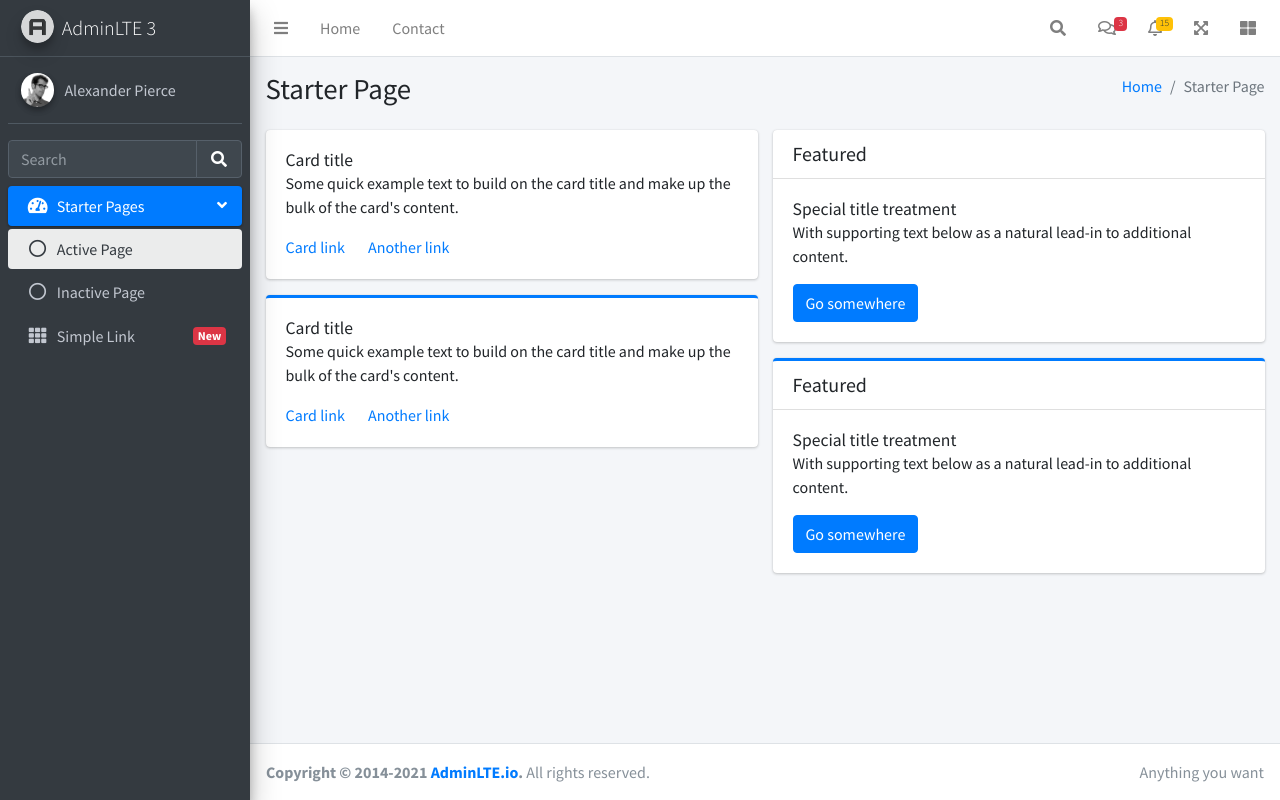
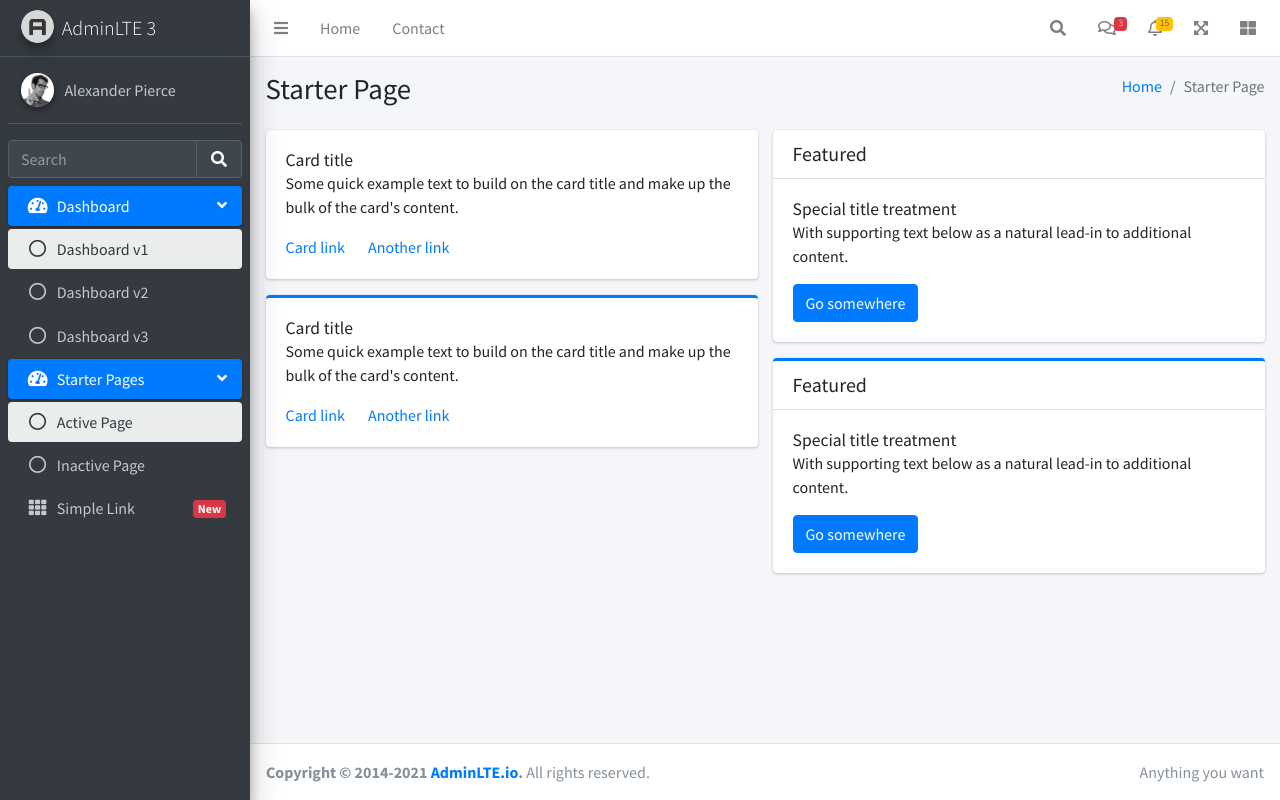
Before and after one commit to ademkocamaz/boilerplate-django-adminlte, a Django app: page / in a window 1280 px wide. Run offline with Django 4.2, Linux system fonts and the light colour scheme; some libraries are stand-ins or nearby versions.

Commit message:
Update starter.html

```diff
--- a/templates/home/starter.html
+++ b/templates/home/starter.html
@@ -1,21 +1,25 @@
+{% load static %}
 <!DOCTYPE html>
 <!--
 This is a starter template page. Use this page to start your new project from
 scratch. This page gets rid of all links and provides the needed markup only.
 -->
 <html lang="en">
+
 <head>
   <meta charset="utf-8">
   <meta name="viewport" content="width=device-width, initial-scale=1">
   <title>AdminLTE 3 | Starter</title>
 
   <!-- Google Font: Source Sans Pro -->
-  <link rel="stylesheet" href="https://fonts.googleapis.com/css?family=Source+Sans+Pro:300,400,400i,700&display=fallback">
+  <link rel="stylesheet"
+    href="https://fonts.googleapis.com/css?family=Source+Sans+Pro:300,400,400i,700&display=fallback">
   <!-- Font Awesome Icons -->
-  <link rel="stylesheet" href="plugins/fontawesome-free/css/all.min.css">
+  <link rel="stylesheet" href="{% static 'plugins/fontawesome-free/css/all.min.css' %}">
   <!-- Theme style -->
-  <link rel="stylesheet" href="dist/css/adminlte.min.css">
+  <link rel="stylesheet" href="{% static 'dist/css/adminlte.min.css' %}">
 </head>
+
 <body class="hold-transition sidebar-mini">
   <div class="wrapper">
 
@@ -27,7 +31,7 @@ scratch. This page gets rid of all links and provides the needed markup only.
           <a class="nav-link" data-widget="pushmenu" href="#" role="button"><i class="fas fa-bars"></i></a>
         </li>
         <li class="nav-item d-none d-sm-inline-block">
-        <a href="index3.html" class="nav-link">Home</a>
+          <a href="{% url 'index3' %}" class="nav-link">Home</a>
         </li>
         <li class="nav-item d-none d-sm-inline-block">
           <a href="#" class="nav-link">Contact</a>
@@ -194,6 +202,36 @@ scratch. This page gets rid of all links and provides the needed markup only.
           <ul class="nav nav-pills nav-sidebar flex-column" data-widget="treeview" role="menu" data-accordion="false">
             <!-- Add icons to the links using the .nav-icon class
                with font-awesome or any other icon font library -->
+
+            <li class="nav-item menu-open">
+              <a href="#" class="nav-link active">
+                <i class="nav-icon fas fa-tachometer-alt"></i>
+                <p>
+                  Dashboard
+                  <i class="right fas fa-angle-left"></i>
+                </p>
+              </a>
+              <ul class="nav nav-treeview">
+                <li class="nav-item">
+                  <a href="{% url 'index' %}" class="nav-link active">
+                    <i class="far fa-circle nav-icon"></i>
+                    <p>Dashboard v1</p>
+                  </a>
+                </li>
+                <li class="nav-item">
+                  <a href="{% url 'index2' %}" class="nav-link">
+                    <i class="far fa-circle nav-icon"></i>
+                    <p>Dashboard v2</p>
+                  </a>
+                </li>
+                <li class="nav-item">
+                  <a href="{% url 'index3' %}" class="nav-link">
+                    <i class="far fa-circle nav-icon"></i>
+                    <p>Dashboard v3</p>
+                  </a>
+                </li>
+              </ul>
+            </li>
             <li class="nav-item menu-open">
               <a href="#" class="nav-link active">
                 <i class="nav-icon fas fa-tachometer-alt"></i>
```
Also changed, not shown: other parts of templates/home/starter.html (+14 -9 lines). Lines whose indentation alone changed are shown as unchanged.
